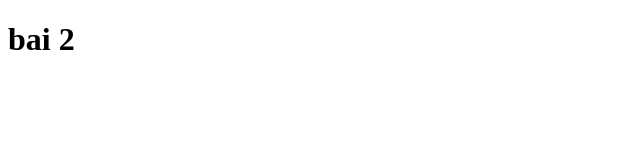
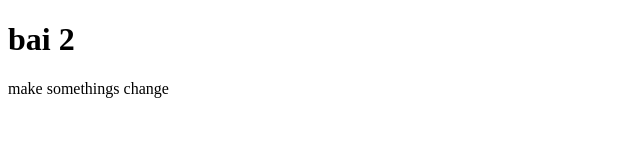
Before and after one commit to huongcucnguyen/project_demo_github, a plain HTML site: page index.html in a window 1280 px wide. Shown: the whole page, without its empty margins (0-640 px from the left). Drawn offline with Linux system fonts and the light colour scheme.

Commit message:
updated index.html content

```diff
--- a/index.html
+++ b/index.html
@@ -8,5 +8,6 @@
 </head>
 <body>
     <h1>bai 2</h1>
+    <p>make somethings change</p>
 </body>
 </html>
```
